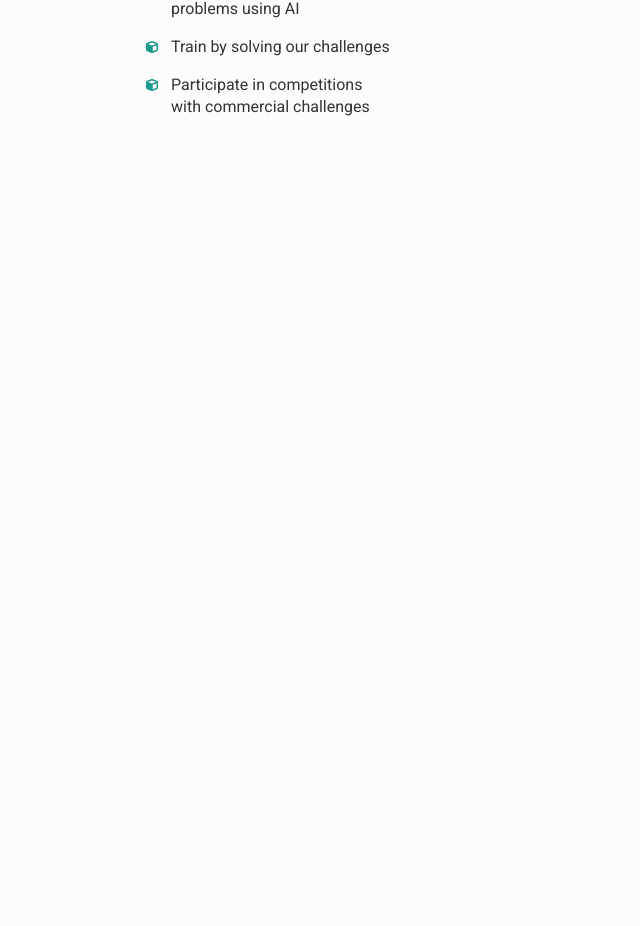
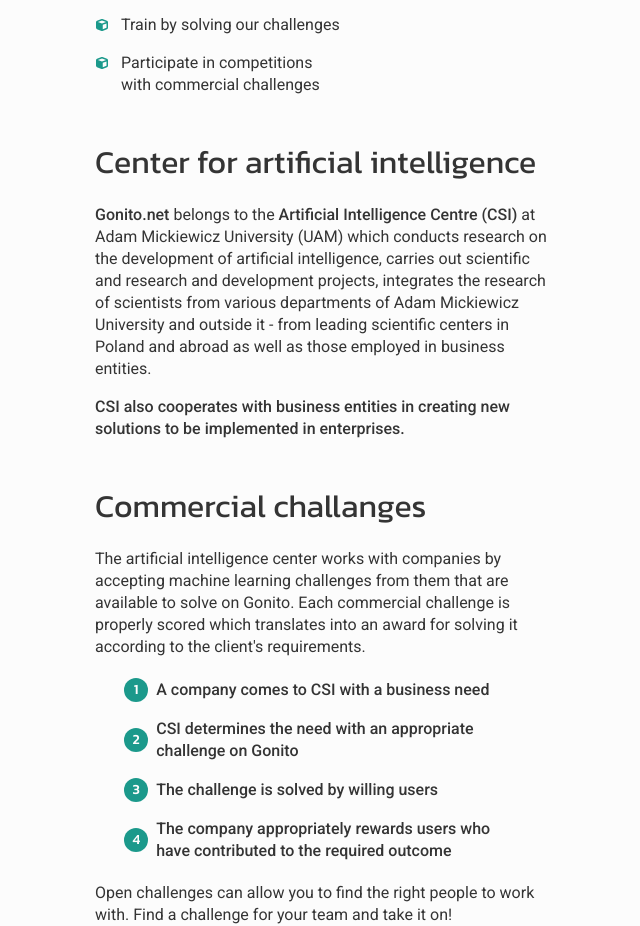
Before and after one commit to amu-cai/amueval-frontend, a React (Create React App) app: page / in a window 1280 px wide. Shown: the part 472-1398 px from the top of the page, without its empty margins (319-959 px from the left). Before the commit the page ends 800 px from the top, so only its background shows below. Built offline with nearby package versions, Linux system fonts and the light colour scheme.

Commit message:
refactor by separate hero section, create csi and commercial section

```diff
--- /dev/null
+++ b/src/components/elements/CircleNumber.js
@@ -0,0 +1,27 @@
+import React from "react";
+import {Container} from "../../utils/containers";
+import styled from "styled-components";
+
+const CircleNumberStyle = styled(Container)`
+  border-radius: 50%;
+  background-color: ${({theme}) => theme.colors.green};
+  color: ${({theme}) => theme.colors.white};
+  display: flex;
+  justify-content: center;
+  align-items: center;
+  font-family: 'Kanit', sans-serif;
+  font-size: 14px;
+  font-weight: 500;
+  width: 24px;
+  height: 24px;
+`
+
+const CircleNumber = (props) => {
+    return (
+        <CircleNumberStyle>
+            {props.number}
+        </CircleNumberStyle>
+    );
+}
+
+export default CircleNumber;
--- /dev/null
+++ b/src/components/sections/Commercial.js
@@ -0,0 +1,53 @@
+import React from "react";
+import {FlexColumn, FlexRow} from "../../utils/containers";
+import {Body, H2, Medium} from "../../utils/fonts";
+import CircleNumber from "../elements/CircleNumber";
+
+const Commercial = () => {
+    return (
+        <FlexColumn as='section' alignmentX='flex-start' width='80%' maxWidth='452px'>
+            <H2 as='h2' margin='0 0 24px 0'>
+                Commercial challanges
+            </H2>
+            <FlexColumn gap='20px'>
+                <Body as='p'>
+                    The artificial intelligence center works with companies by accepting machine learning challenges
+                    from them that are available to solve on Gonito. Each commercial challenge is properly scored which
+                    translates into an award for solving it according to the client's requirements.
+                </Body>
+                <FlexColumn as='ul' gap='16px' alignmentX='flex-start'>
+                    <FlexRow width='100%' gap='8px'>
+                        <CircleNumber number={1}/>
+                        <Medium width='80%' as='li'>
+                            A company comes to CSI with a business need
+                        </Medium>
+                    </FlexRow>
+                    <FlexRow width='100%' gap='8px'>
+                        <CircleNumber number={2}/>
+                        <Medium width='80%' as='li'>
+                            CSI determines the need with an appropriate challenge on Gonito
+                        </Medium>
+                    </FlexRow>
+                    <FlexRow width='100%' gap='8px'>
+                        <CircleNumber number={3}/>
+                        <Medium width='80%' as='li'>
+                            The challenge is solved by willing users
+                        </Medium>
+                    </FlexRow>
+                    <FlexRow width='100%' gap='8px'>
+                        <CircleNumber number={4}/>
+                        <Medium width='80%' as='li'>
+                            The company appropriately rewards users who have contributed to the required outcome
+                        </Medium>
+                    </FlexRow>
+                </FlexColumn>
+                <Body as='p'>
+                    Open challenges can allow you to find the right people to work with. Find a challenge for your team
+                    and take it on!
+                </Body>
+            </FlexColumn>
+        </FlexColumn>
+    );
+}
+
+export default Commercial;
--- /dev/null
+++ b/src/components/sections/Csi.js
@@ -0,0 +1,26 @@
+import React from "react";
+import {FlexColumn} from "../../utils/containers";
+import {Body, H2, Medium} from "../../utils/fonts";
+
+const Csi = () => {
+    return (
+        <FlexColumn as='section' alignmentX='flex-start' width='80%' maxWidth='452px'>
+            <H2 as='h2' margin='0 0 24px 0'>
+                Center for artificial intelligence
+            </H2>
+            <Body as='p' margin='0 0 16px 0'>
+                <Medium display='inline'>Gonito.net</Medium> belongs to the
+                <Medium display='inline'>&nbsp;Artificial Intelligence Centre (CSI)&nbsp;</Medium>
+                at Adam Mickiewicz University (UAM) which conducts research on the development of artificial
+                intelligence, carries out scientific and research and development projects, integrates the research
+                of scientists from various departments of Adam Mickiewicz University and outside it - from leading
+                scientific centers in Poland and abroad as well as those employed in business entities.
+            </Body>
+            <Medium as='p'>
+                CSI also cooperates with business entities in creating new solutions to be implemented in enterprises.
+            </Medium>
+        </FlexColumn>
+    );
+}
+
+export default Csi;
--- /dev/null
+++ b/src/components/sections/Hero.js
@@ -0,0 +1,29 @@
+import React from "react";
+import {Body, H1} from "../../utils/fonts";
+import {Container, FlexColumn} from "../../utils/containers";
+import theme from "../../utils/theme";
+import ButtonLink from "../elements/ButtonLink";
+import {Link} from "react-router-dom";
+
+const Hero = () => {
+    return (
+        <FlexColumn alignmentX='flex-start' gap='24px'
+                    width='80%' maxWidth='452px' margin='90px 0 0 0'>
+            <H1 as="h1">
+                Welcome to
+                <Container display="inline" color={theme.colors.green}>
+                    &nbsp;Gonito.net!
+                </Container>
+            </H1>
+            <Body as="p">
+                A data challenge platform for machine learning research,
+                competition, cooperation and reproducibility.
+            </Body>
+            <ButtonLink as={Link} to='/'>
+                Join us!
+            </ButtonLink>
+        </FlexColumn>
+    );
+}
+
+export default Hero;
--- a/src/components/sections/Motivation.js
+++ b/src/components/sections/Motivation.js
@@ -6,7 +6,7 @@ import theme from "../../utils/theme";
 
 const Motivation = () => {
     return (
-        <FlexColumn as='section' alignmentX='flex-start' gap='24px' width='80%' maxWidth='352px'>
+        <FlexColumn as='section' alignmentX='flex-start' gap='24px' width='80%' maxWidth='452px'>
             <H2 as='h2'>
                 Motivation
             </H2>
--- a/src/index.css
+++ b/src/index.css
@@ -1,4 +1,4 @@
-@import url('https://fonts.googleapis.com/css2?family=Kanit&family=Roboto:wght@300;400;500&display=swap');
+@import url('https://fonts.googleapis.com/css2?family=Kanit:wght@400;500&family=Roboto:wght@300;400;500&display=swap');
 
 html {
     box-sizing: border-box;
--- a/src/pages/LandingPage.js
+++ b/src/pages/LandingPage.js
@@ -1,31 +1,17 @@
 import React from "react";
-import {Body, H1} from "../utils/fonts";
-import {Container, FlexColumn} from "../utils/containers";
-import theme from "../utils/theme";
-import {Link} from "react-router-dom";
-import ButtonLink from "../components/elements/ButtonLink";
+import {FlexColumn} from "../utils/containers";
 import Motivation from "../components/sections/Motivation";
+import Csi from "../components/sections/Csi";
+import Commercial from "../components/sections/Commercial";
+import Hero from "../components/sections/Hero";
 
 const LandingPage = () => {
     return (
         <FlexColumn alignmentY='flex-start' width='100%' minHeight='100vh' as='main' gap='48px'>
-            <FlexColumn alignmentX='flex-start' gap='24px'
-                        width='80%' maxWidth='352px' margin='90px 0 0 0'>
-                <H1 as="h1">
-                    Welcome to
-                    <Container display="inline" color={theme.colors.green}>
-                        &nbsp;Gonito.net!
-                    </Container>
-                </H1>
-                <Body as="p">
-                    A data challenge platform for machine learning research,
-                    competition, cooperation and reproducibility.
-                </Body>
-                <ButtonLink as={Link} to='/'>
-                    Join us!
-                </ButtonLink>
-            </FlexColumn>
+            <Hero/>
             <Motivation/>
+            <Csi/>
+            <Commercial/>
         </FlexColumn>
     );
 }
--- a/src/utils/containers.js
+++ b/src/utils/containers.js
@@ -14,7 +14,6 @@ const Container = styled.div`
   color: ${({theme, color}) => color ? color : theme.colors.dark};
   border-radius: ${({borderRadius}) => borderRadius ? borderRadius : '0'};
   box-shadow: ${({shadow}) => shadow ? shadow : 'none'};
-  gap: ${({gap}) => gap ? gap : '0'};
   border: ${({border}) => border ? border : 'none'};
   cursor: ${({cursor}) => cursor ? cursor : 'auto'};
   display: ${({display}) => display ? display : 'block'};
@@ -28,18 +27,21 @@ const FlexRow = styled(Container)`
   display: ${({display}) => display ? display : 'flex'};
   justify-content: ${({alignmentX}) => alignmentX ? alignmentX : 'center'};
   align-items: ${({alignmentY}) => alignmentY ? alignmentY : 'center'};
+  gap: ${({gap}) => gap ? gap : '0'};
 `;
 
 const FlexColumn = styled(FlexRow)`
   flex-direction: column;
   justify-content: ${({alignmentY}) => alignmentY ? alignmentY : 'center'};
   align-items: ${({alignmentX}) => alignmentX ? alignmentX : 'center'};
+  gap: ${({gap}) => gap ? gap : '0'};
 `;
 
 const Grid = styled(Container)`
   display: grid;
   grid-template-columns: ${({templateColumns}) => templateColumns ? templateColumns : 'auto'};
   grid-template-rows: ${({templateRows}) => templateRows ? templateRows : 'auto'};
+  grid-gap: ${({gridGap}) => gridGap ? gridGap : '0'};
 `;
 
 const Svg = styled(Container)`
```
